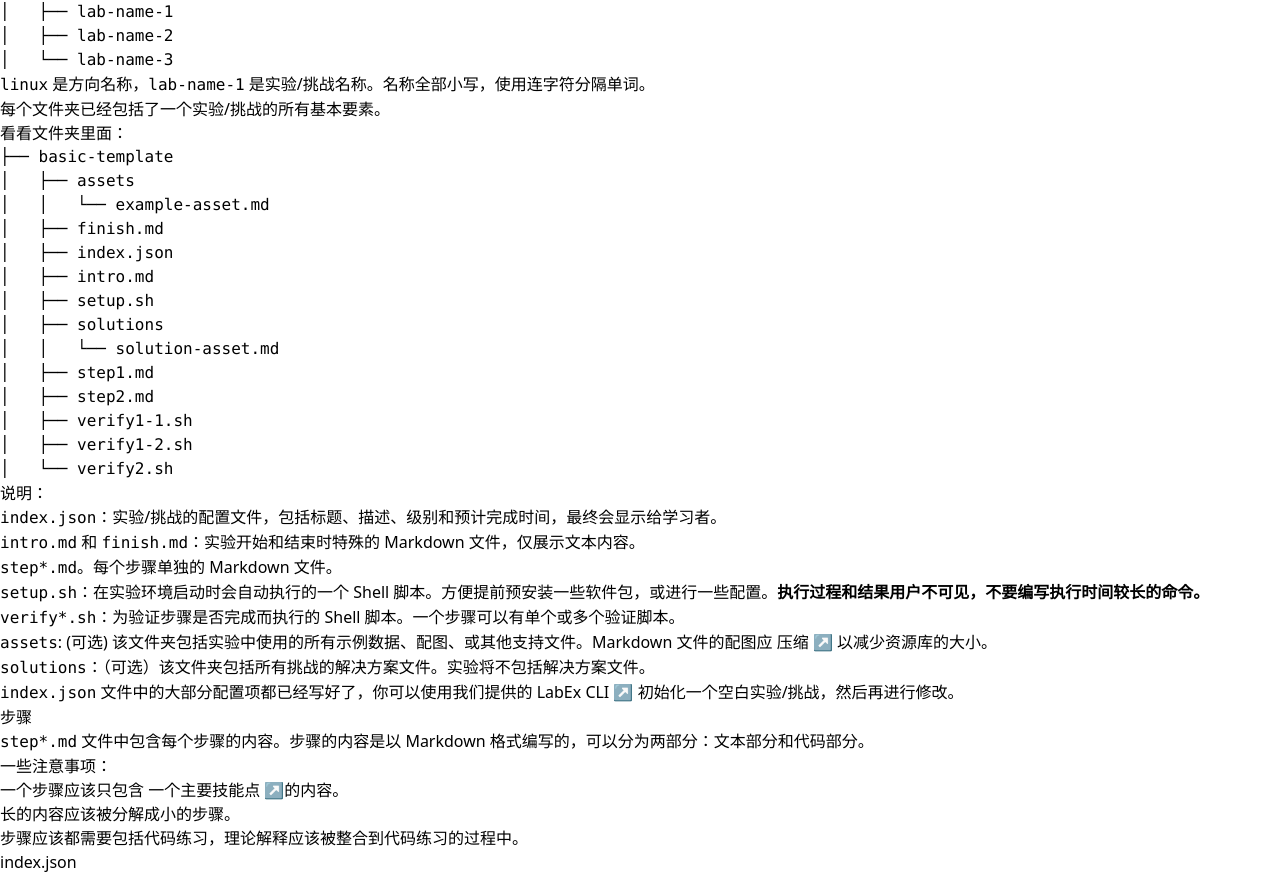
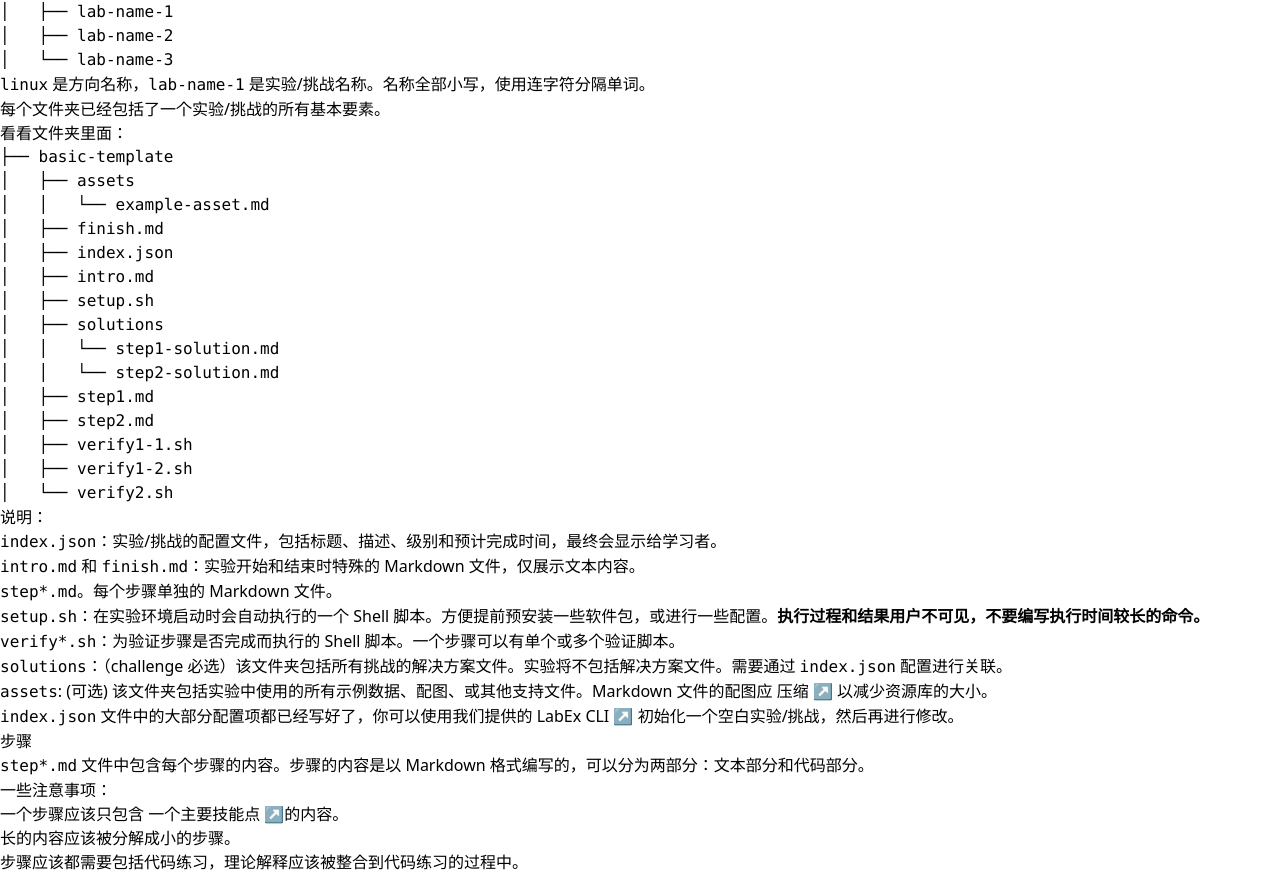
Before and after one commit to huhuhang/labex-manual, a Next.js app: page /basic/how-to-start.zh in a window 1280 px wide. Shown: the part 312-1188 px from the top of the page. Built offline with nearby package versions, Linux system fonts and the light colour scheme.

Commit message:
fix step-solution.md

```diff
--- a/pages/basic/how-to-start.zh.mdx
+++ b/pages/basic/how-to-start.zh.mdx
@@ -40,7 +40,8 @@ repo-name
 │   ├── intro.md
 │   ├── setup.sh
 │   ├── solutions
-│   │   └── solution-asset.md
+│   │   └── step1-solution.md
+│   │   └── step2-solution.md
 │   ├── step1.md
 │   ├── step2.md
 │   ├── verify1-1.sh
@@ -55,8 +56,8 @@ repo-name
 - `step*.md`。每个步骤单独的 Markdown 文件。
 - `setup.sh`：在实验环境启动时会自动执行的一个 Shell 脚本。方便提前预安装一些软件包，或进行一些配置。**执行过程和结果用户不可见，不要编写执行时间较长的命令。**
 - `verify*.sh`：为验证步骤是否完成而执行的 Shell 脚本。一个步骤可以有单个或多个验证脚本。
+- `solutions`：（challenge 必选）该文件夹包括所有挑战的解决方案文件。实验将不包括解决方案文件。需要通过 `index.json` 配置进行关联。
 - `assets`: (可选) 该文件夹包括实验中使用的所有示例数据、配图、或其他支持文件。Markdown 文件的配图应 [压缩 ↗](https://tinypng.com/) 以减少资源库的大小。
-- `solutions`：（可选）该文件夹包括所有挑战的解决方案文件。实验将不包括解决方案文件。
 
 `index.json` 文件中的大部分配置项都已经写好了，你可以使用我们提供的 [LabEx CLI ↗](https://github.com/labex-labs/labex-cli) 初始化一个空白实验/挑战，然后再进行修改。
 
@@ -103,7 +104,7 @@ repo-name
           }
         ],
         "skills": ["linux/ls", "linux/cd"],
-        "solutions": ["solution1.md", "solution2.py"]
+        "solutions": ["step1-solution.md", "solution2.py"]
         "layout": "doc-workbench-split"
       },
       {
@@ -119,7 +120,7 @@ repo-name
           }
         ],
         "skills": ["linux/ls", "linux/cd"],
-        "solutions": ["solution2.md"]
+        "solutions": ["step2-solution.md"]
       }
     ],
     "intro": {
```
